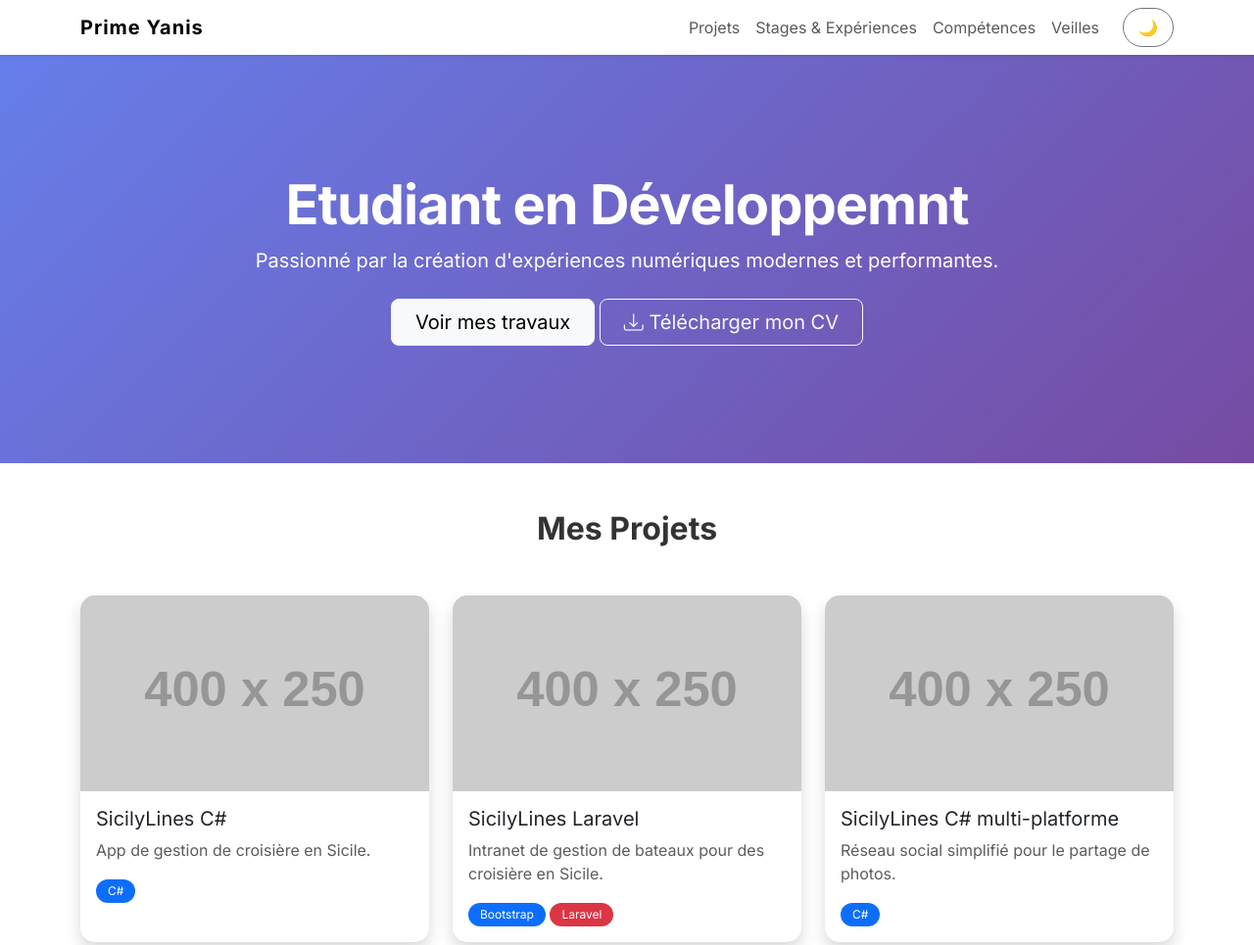
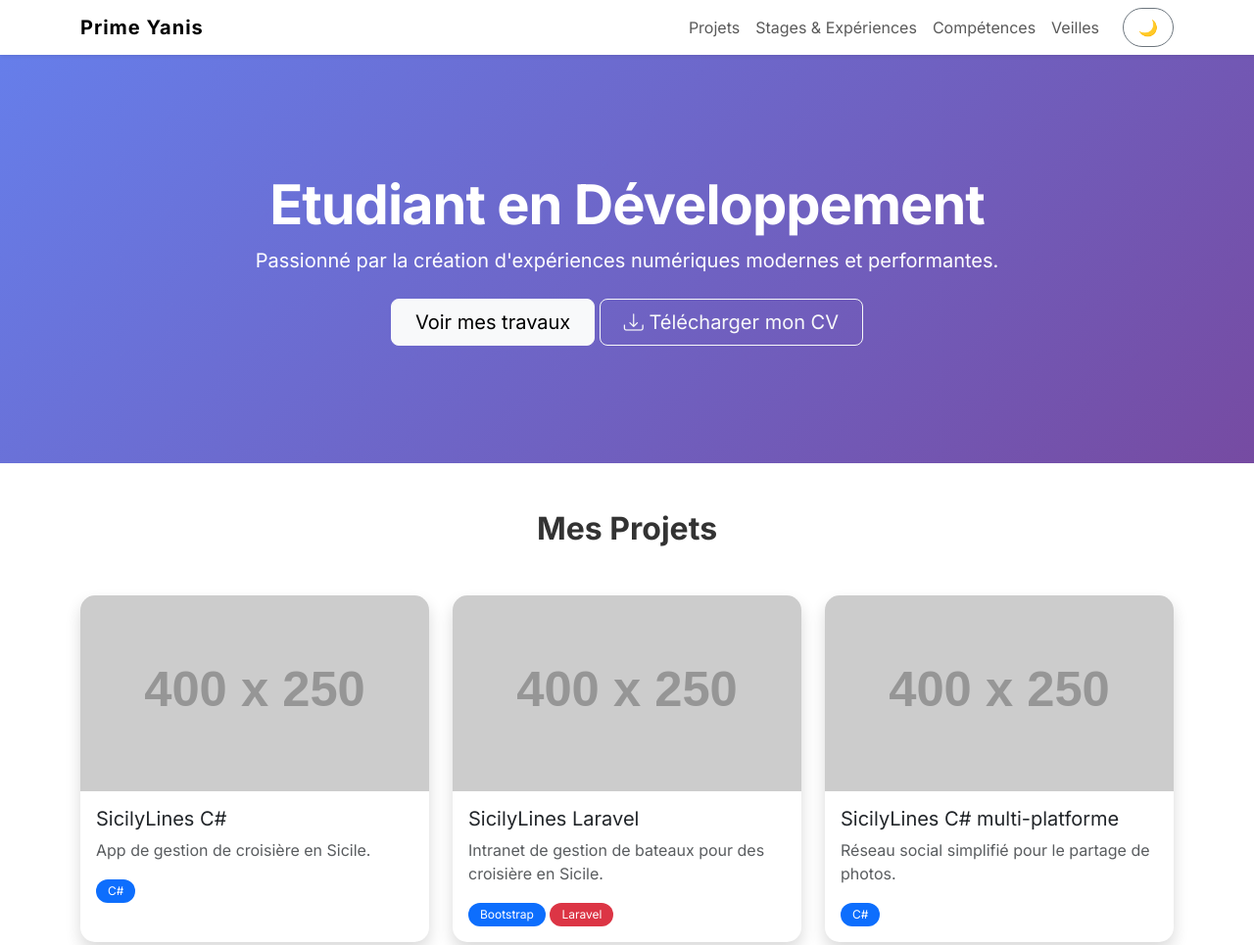
Before and after one commit to Yanis-P/Portfolio, a plain HTML site: page index.html in a window 1280 px wide. Shown: the top 965 px of the page at 98% size. Drawn offline with nearby package versions, Linux system fonts and the light colour scheme; placeholder pictures from the web are drawn by us.

Commit message:
Update index.html

```diff
--- a/index.html
+++ b/index.html
@@ -40,7 +40,7 @@
 
     <header class="hero text-center">
         <div class="container">
-            <h1 class="display-3 fw-bold">Etudiant en Développemnt</h1>
+            <h1 class="display-3 fw-bold">Etudiant en Développement</h1>
             <p class="lead mb-4">Passionné par la création d'expériences numériques modernes et performantes.</p>
             <a href="#projets" class="btn btn-light btn-lg px-4">Voir mes travaux</a>
             <a href="CV_YanisPrime .pdf" class="btn btn-outline-light btn-lg px-4" download>
```
